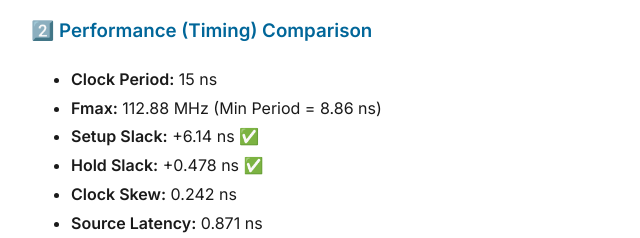
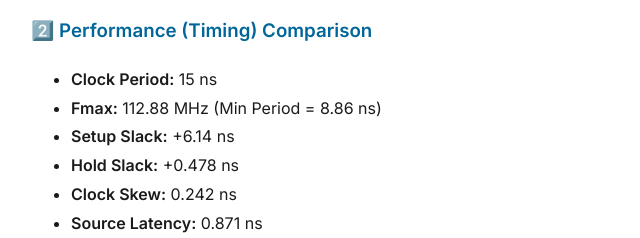
Before and after one commit to ravitejaparvathaneni/raviteja.github.io, a plain HTML site: page index.html in a window 1280 px wide. Shown: the part 7104-7342 px from the top of the page, 191-831 px from the left. Drawn offline with Linux system fonts and the light colour scheme.

Commit message:
updates the content

```diff
--- a/index.html
+++ b/index.html
@@ -354,8 +354,8 @@
   <ul style="line-height: 1.8;">
     <li><strong>Clock Period:</strong> 15 ns</li>
     <li><strong>Fmax:</strong> 112.88 MHz (Min Period = 8.86 ns)</li>
-    <li><strong>Setup Slack:</strong> +6.14 ns ✅</li>
-    <li><strong>Hold Slack:</strong> +0.478 ns ✅</li>
+    <li><strong>Setup Slack:</strong> +6.14 ns </li>
+    <li><strong>Hold Slack:</strong> +0.478 ns </li>
     <li><strong>Clock Skew:</strong> 0.242 ns</li>
     <li><strong>Source Latency:</strong> 0.871 ns</li>
     <li><strong>Target Latency:</strong> 0.629 ns</li>
```
